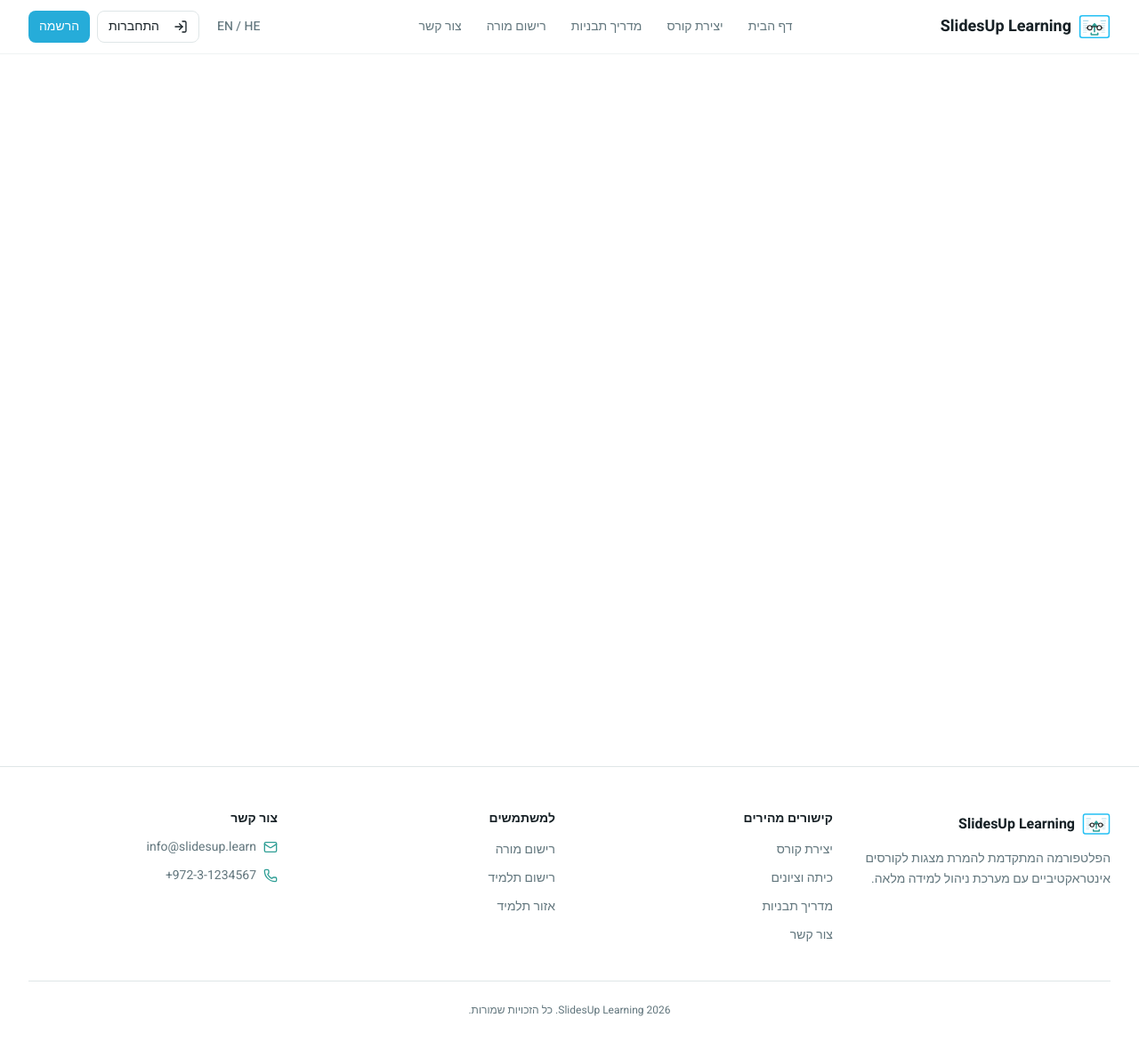
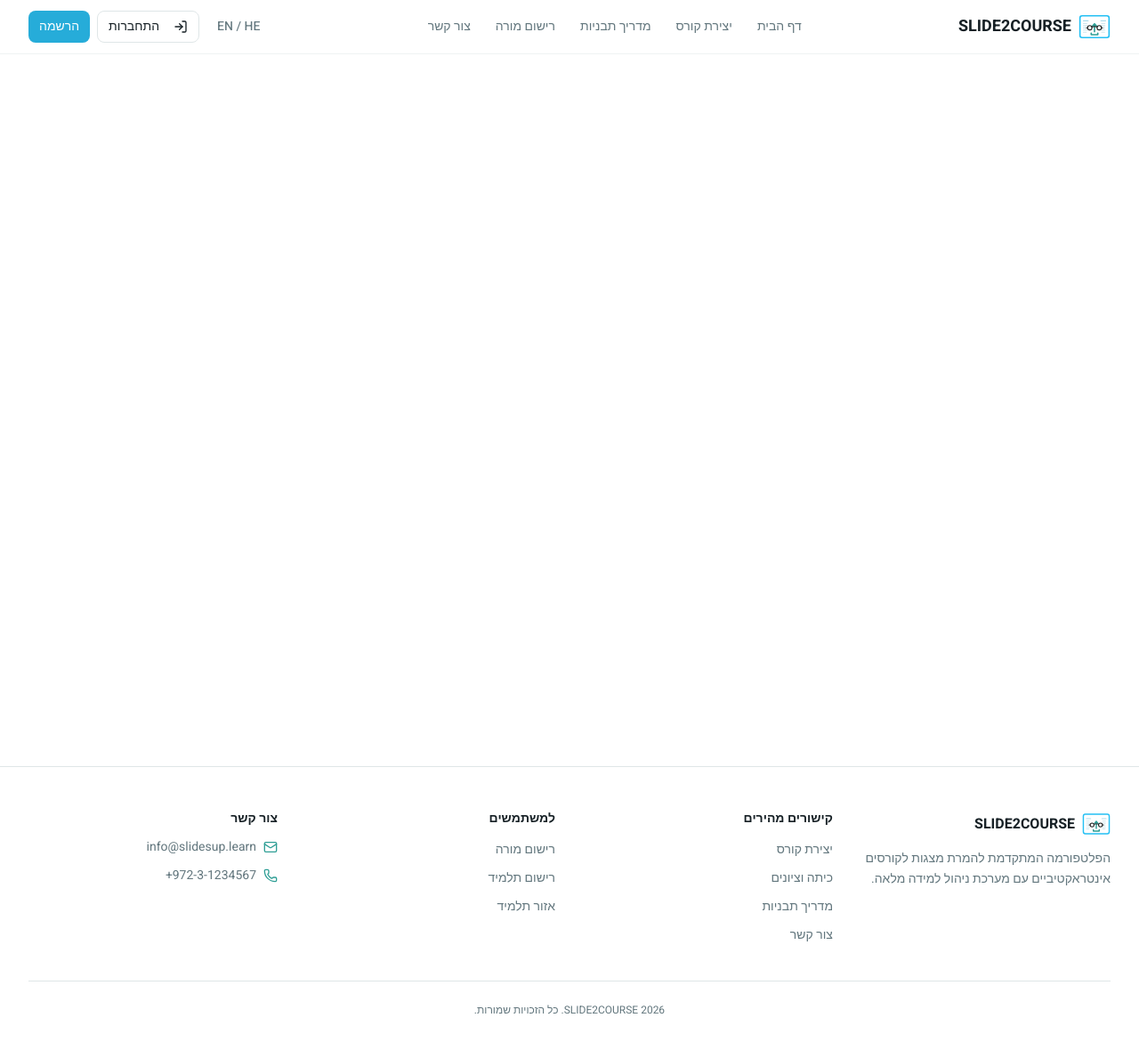
Before and after one commit to benmeir65/SLIDE2COURSE, a Next.js app: page /converter in a window 1280 px wide. Shown: the top 1180 px of the page at 89% size. Built offline with nearby package versions, Linux system fonts and the light colour scheme.

Commit message:
rename site from "SlidesUp Learning" to "SLIDE2COURSE" across all components

```diff
--- a/app/converter/page.tsx
+++ b/app/converter/page.tsx
@@ -1,7 +1,7 @@
 import type { Metadata } from "next"
 
 export const metadata: Metadata = {
-  title: "יצירת קורס | SlidesUp Learning",
+  title: "יצירת קורס | SLIDE2COURSE",
   description: "יצירת קורס חדש",
 }
 
--- a/app/layout.tsx
+++ b/app/layout.tsx
@@ -12,7 +12,7 @@ const heebo = Heebo({
 })
 
 export const metadata: Metadata = {
-  title: "SlidesUp Learning - המרת מצגות לקורסים אינטראקטיביים",
+  title: "SLIDE2COURSE - המרת מצגות לקורסים אינטראקטיביים",
   description:
     "פלטפורמה חינוכית להמרת מצגות לקורסים ווביים אינטראקטיביים עם מערכת ניהול למידה, בדיקות AI ועוד",
   icons: {
--- a/app/teacher-register/page.tsx
+++ b/app/teacher-register/page.tsx
@@ -14,7 +14,7 @@ import {
 import { GraduationCap, Globe, BookOpen, BarChart3, Users } from "lucide-react"
 
 export const metadata: Metadata = {
-  title: "רישום מורה | SlidesUp Learning",
+  title: "רישום מורה | SLIDE2COURSE",
   description: "הירשמו כמורה וקבלו גישה מלאה ליצירת קורסים וניהול כיתות",
 }
 
--- a/components/layout/footer.tsx
+++ b/components/layout/footer.tsx
@@ -12,7 +12,7 @@ export function Footer() {
             <Link href="/" className="flex items-center gap-2">
               <Logo size={32} />
               <span className="text-base font-bold text-foreground">
-                SlidesUp Learning
+                SLIDE2COURSE
               </span>
             </Link>
             <p className="mt-3 text-sm leading-relaxed text-muted-foreground">
@@ -115,7 +115,7 @@ export function Footer() {
         {/* Bottom */}
         <div className="mt-10 border-t border-border pt-6 text-center">
           <p className="text-xs text-muted-foreground">
-            {'2026 SlidesUp Learning. כל הזכויות שמורות.'}
+            {'2026 SLIDE2COURSE. כל הזכויות שמורות.'}
           </p>
         </div>
       </div>
--- a/components/layout/navbar.tsx
+++ b/components/layout/navbar.tsx
@@ -18,7 +18,7 @@ export function Navbar() {
         <Link href="/" className="flex items-center gap-2">
           <Logo size={36} />
           <span className="text-lg font-bold text-foreground">
-            SlidesUp Learning
+            SLIDE2COURSE
           </span>
         </Link>
 
```
